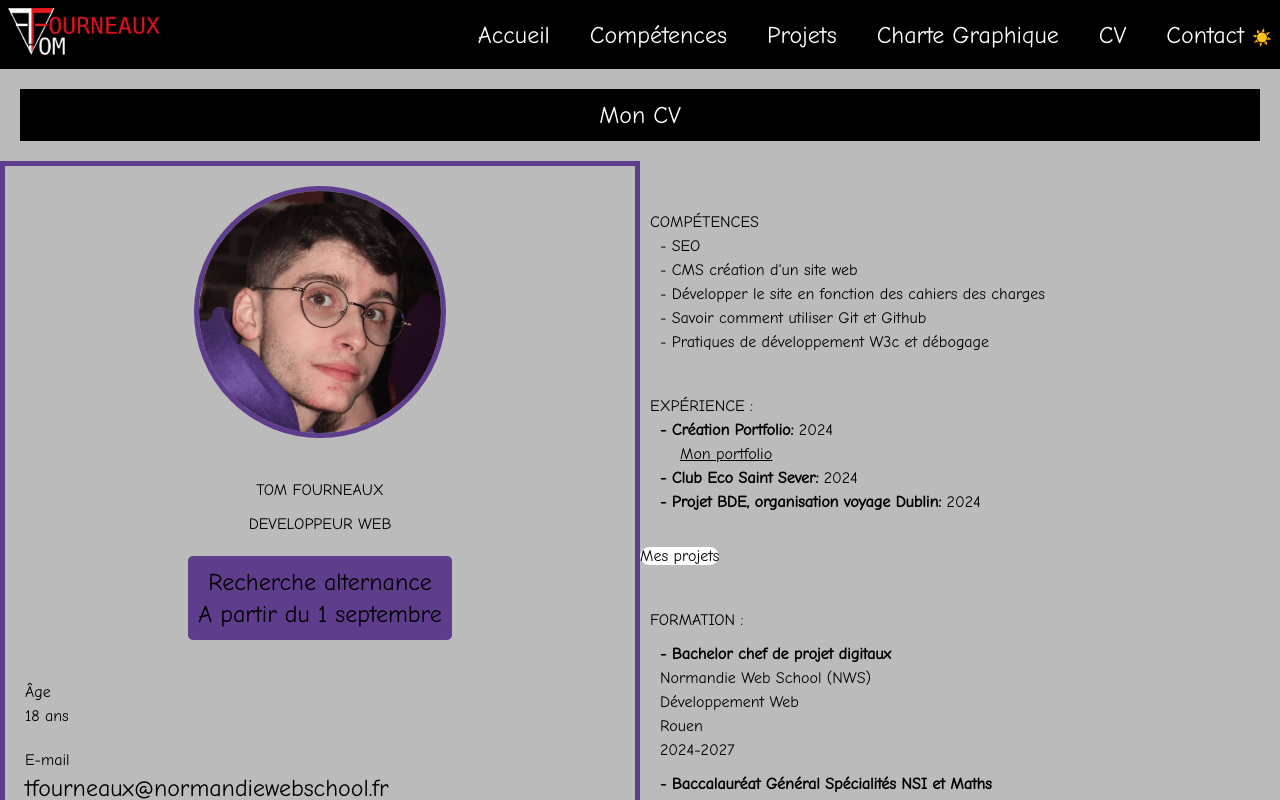
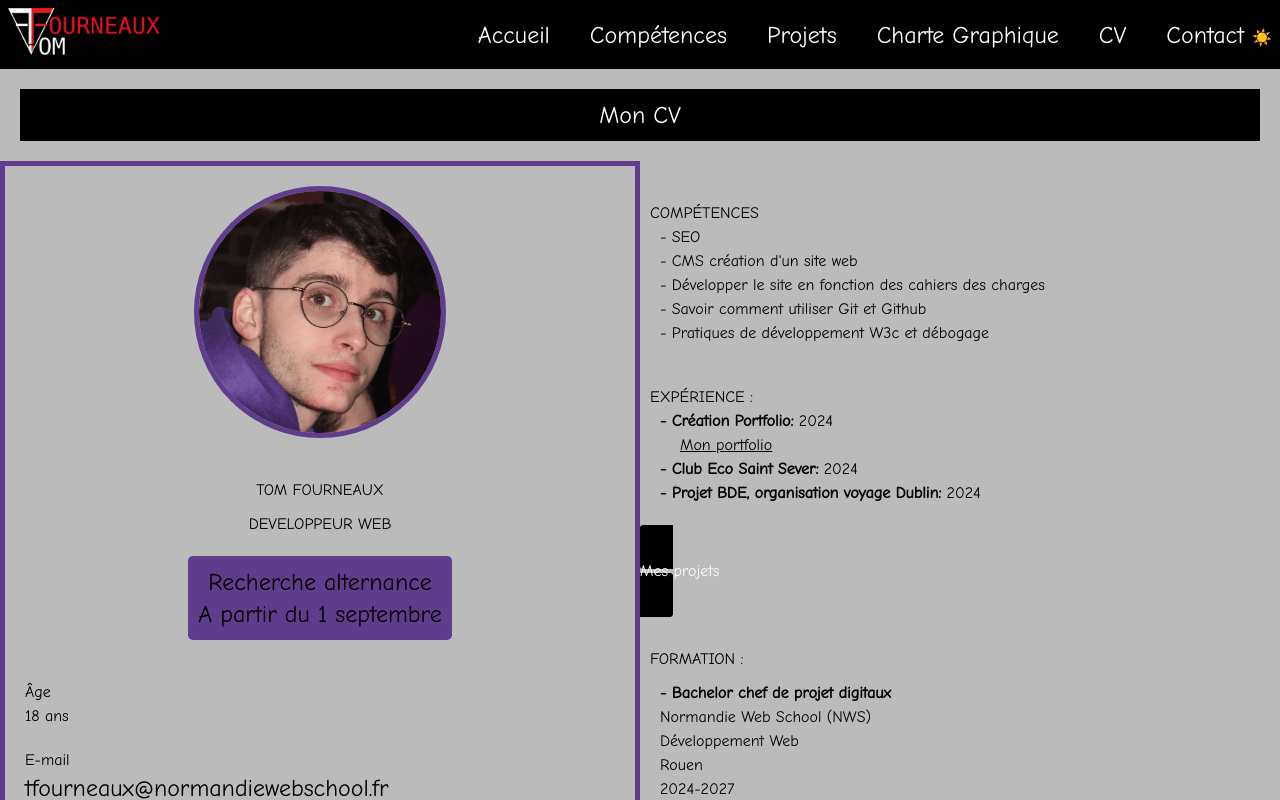
Before and after one commit to tomfrx12/portfolio-react-tom-fourneaux, a React (Vite) app: page /cv in a window 1280 px wide. Shown: the top 800 px of the page. Built offline with nearby package versions, Linux system fonts and the light colour scheme.

Commit message:
style button

```diff
--- a/src/components/a_button.jsx
+++ b/src/components/a_button.jsx
@@ -4,8 +4,15 @@ import PropTypes from "prop-types";
 
 const ButtonNav = ({children, link}) => {
     return (
-        <Link to={`/${link}`} className="bg-white text-black rounded-[20px] my-[20px] transition:transform duration:300 ease-in-out hover:scale-105 lg:my-[0]" onClick={() => window.scrollTo(0, 0)}>
-            {children}
+        <Link to={`/${link}`} className="mt-5 text-white cursor-pointer border rounded-sm border-black dark:border-white border-solid py-3 px-8 bg-black transition duration-200 hover:text-black hover:bg-[var(--color-cv-primary)] hover:shadow-[0.25rem_0.25rem_black)] active:transform active:translate-0 active:shadow-none dark:hover:text-white group dark:hover:bg-[var(--color-red-background)]" onClick={() => window.scrollTo(0, 0)}>
+            <div className="relative overflow-hidden">
+                <p className="group-hover:-translate-y-7 duration-[1.125s] ease-[cubic-bezier(0.19,1,0.22,1)]">
+                {children}
+                </p>
+                <p className="hidden lg:block absolute top-7 left-0 group-hover:top-0 duration-[1.125s] ease-[cubic-bezier(0.19,1,0.22,1)]">
+                {children}
+                </p>
+            </div>
         </Link>
     );
 };
```
